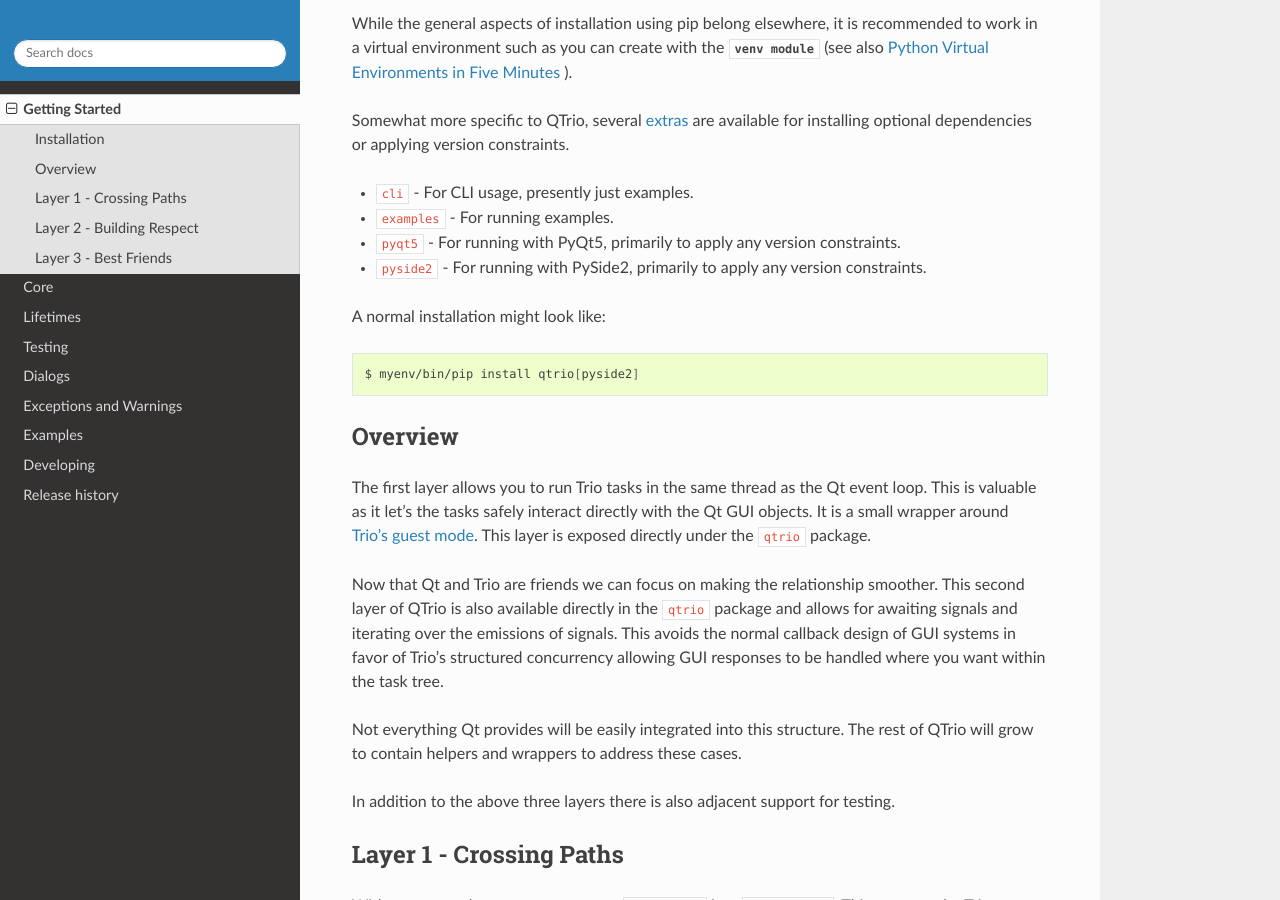
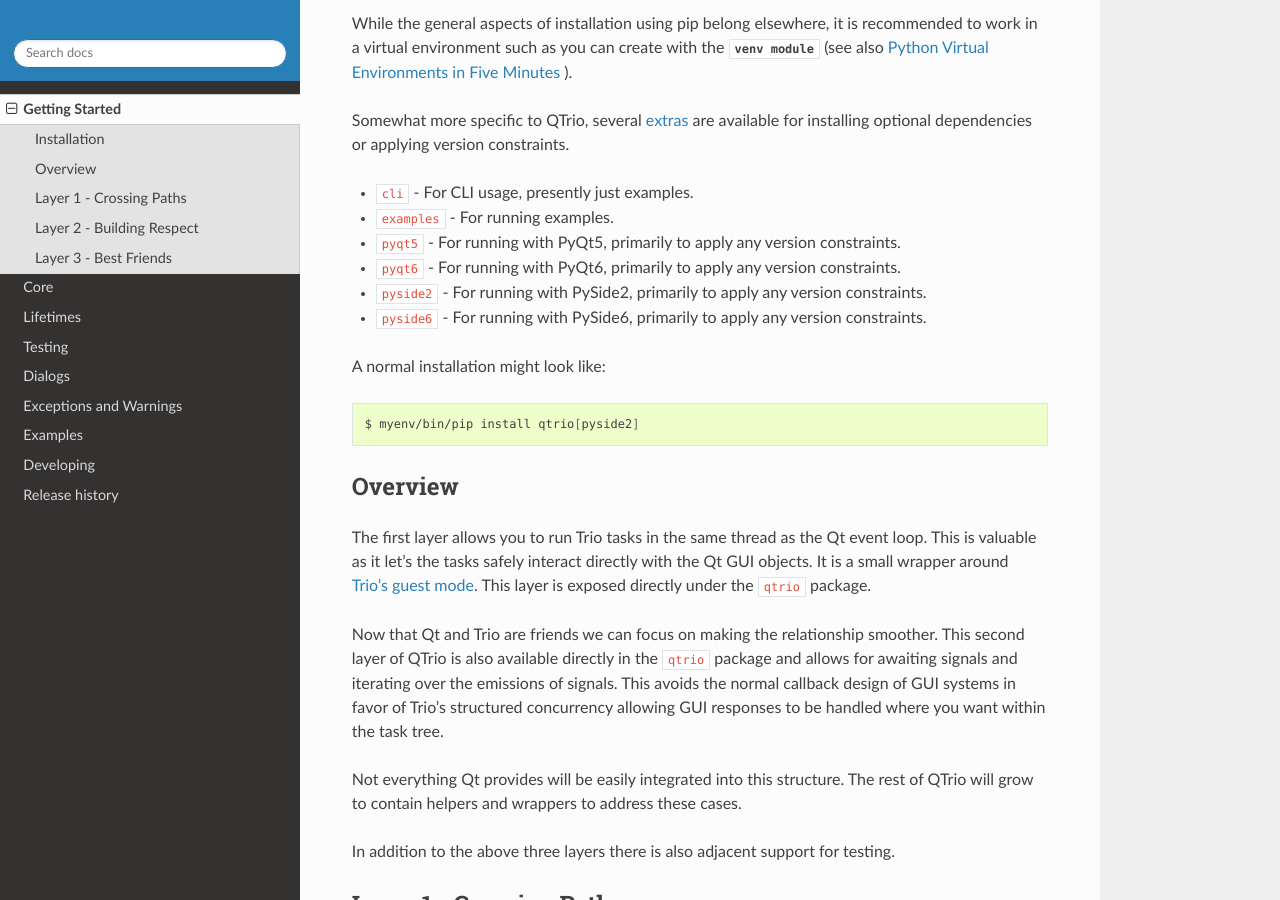
Before and after one commit to altendky/qtrio, a Sphinx documentation site: the page built from docs/source/getting_started.rst, in a window 1280 px wide and 900 px high, scrolled down 372 px. Built offline with Sphinx 7.4.7 and the Read the Docs theme 3.1.0, drawn with Linux system fonts in a browser that asks for light colours.

Commit message:
docs update

```diff
--- a/README.rst
+++ b/README.rst
@@ -36,8 +36,8 @@
 ``async`` and ``await`` syntax together with the GUI features of Qt to enable more
 correct code and a more pleasant developer experience.  QTrio is `permissively licensed
 <https://github.com/altendky/qtrio/blob/main/LICENSE>`__ to avoid introducing
-restrictions beyond those of the underlying Python Qt library you choose.  Both PySide2
-and PyQt5 are supported.
+restrictions beyond those of the underlying Python Qt library you choose.  PyQt5, PyQt6,
+PySide2, and PySide6 are supported.
 
 By enabling use of ``async`` and ``await`` it is possible in some cases to write
 related code more concisely and clearly than you would get with the signal and slot
--- a/docs/source/getting_started.rst
+++ b/docs/source/getting_started.rst
@@ -27,7 +27,9 @@
 - ``cli`` - For CLI usage, presently just examples.
 - ``examples`` - For running examples.
 - ``pyqt5`` - For running with PyQt5, primarily to apply any version constraints.
+- ``pyqt6`` - For running with PyQt6, primarily to apply any version constraints.
 - ``pyside2`` - For running with PySide2, primarily to apply any version constraints.
+- ``pyside6`` - For running with PySide6, primarily to apply any version constraints.
 
 A normal installation might look like:
 
```
